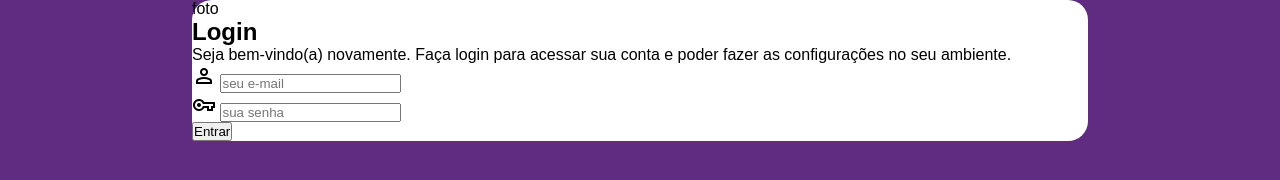
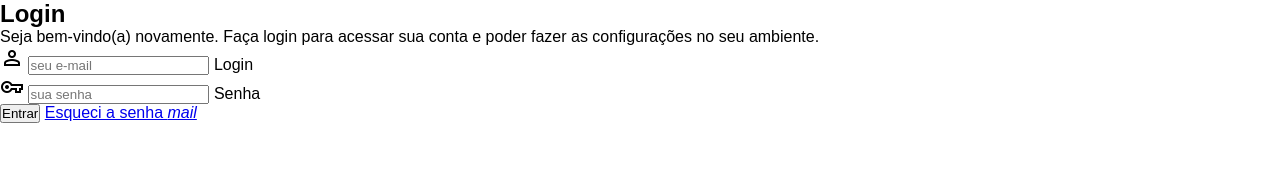
Before and after one commit to nicolas-leao/projeto-login, a plain HTML site: page index.html in a window 1280 px wide. Drawn offline with nearby package versions, Linux system fonts and the light colour scheme.

Commit message:
tentei fazer

```diff
--- a/estilos/style.css
+++ b/estilos/style.css
@@ -9,19 +9,5 @@ Lilas : #5f2c82 */
     padding: 0px;
     margin: 0px;
     font-family: Arial, Helvetica, sans-serif;
+    box-sizing: border-box;
 }
-
-body {
-    background-color: #5f2c82;
-}
-
-main{
-    background-color: white;
-    border-radius: 20px;
-    width: 70vw;
-    margin: auto;
-}
-
-div#imagem {
-
-}
--- a/index.html
+++ b/index.html
@@ -11,21 +11,29 @@
     <main>
         <section id="login">
             <div id="imagem">
-                foto
+
             </div>
             <div id="formulario">
                 <h1>Login</h1>
                 <p>Seja bem-vindo(a) novamente. Faça login para acessar sua conta e poder fazer as configurações no seu ambiente.</p>
                 <form action="login.php" method="post">
-                    <i class="material-symbols-outlined">
-                        person
-                    </i>
-                    <input type="email" name="email" id="iemail" autocomplete="email" placeholder="seu e-mail"> <br>
-                    <i class="material-symbols-outlined">
-                        vpn_key
-                    </i>
-                    <input type="password" name="senha" id="isenha" placeholder="sua senha"> <br>
+                    <div class="campo">
+                        <i id="pessoa" class="material-symbols-outlined">
+                            person
+                        </i>
+                        <input type="email" name="email" id="iemail" autocomplete="email" placeholder="seu e-mail" required>
+                        <label for="iemail">Login</label>
+                    </div>
+                    <div class="campo">
+                        <i id="chave" class="material-symbols-outlined">
+                            vpn_key
+                        </i>
+                        <input type="password" name="senha" id="isenha" placeholder="sua senha" required>
+                        <label for="isenha">Senha</label>
+                    </div>
                     <input type="submit" value="Entrar">
+                    <a href="esqueci.html" class="botao">Esqueci a senha <i class="material-icons">mail</i>
+                    </a>
                 </form>
             </div>
 
```
